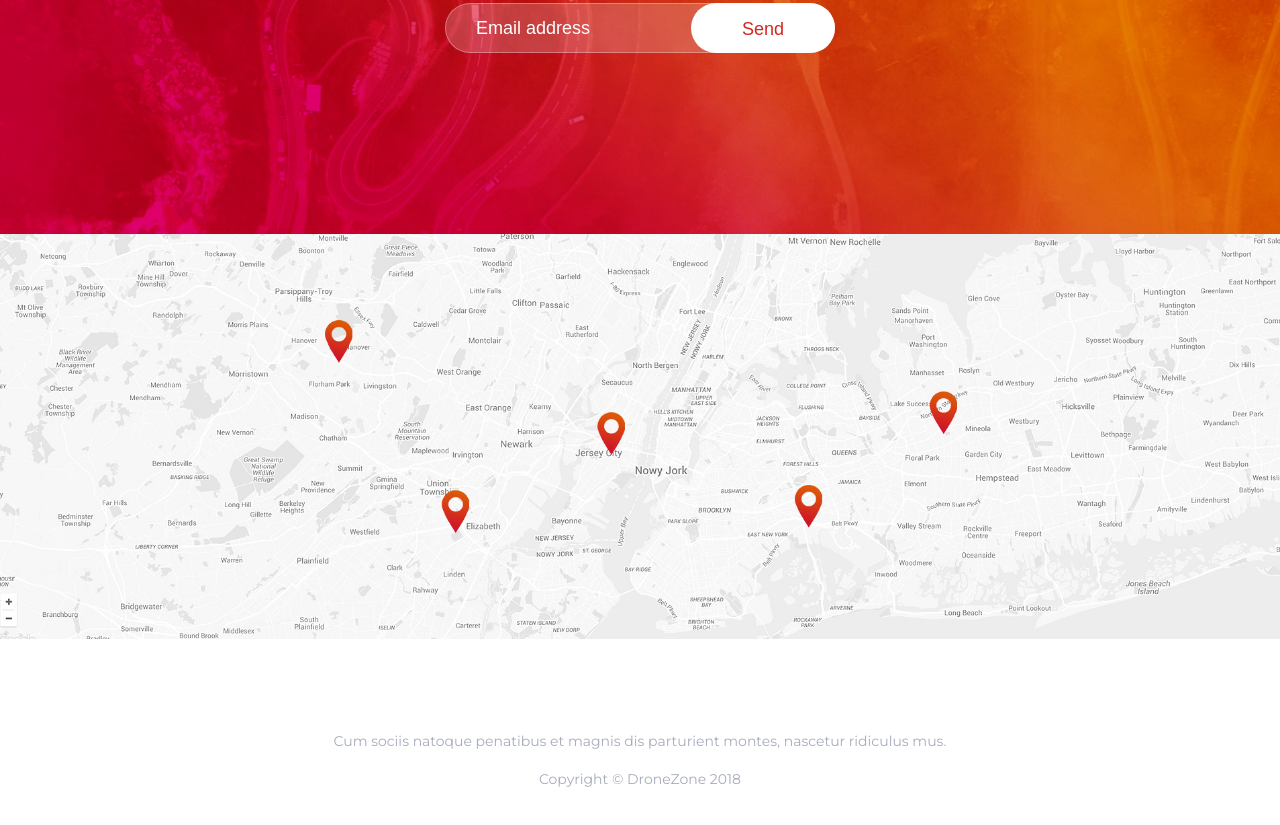
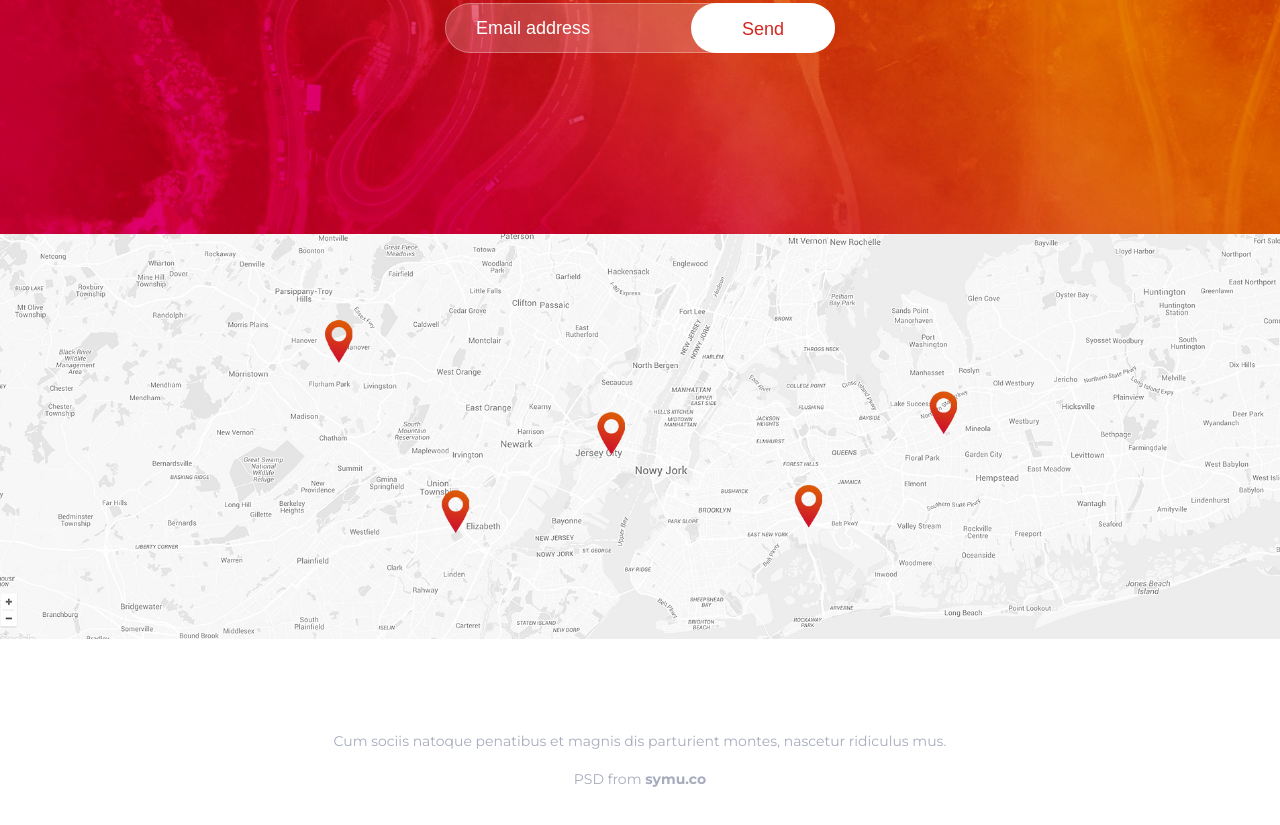
Before and after one commit to TerrylBrown/dronezone, a website: page index.html in a window 1280 px wide. Shown: the part 3789-4614 px from the top of the page. Drawn offline with Linux system fonts and the light colour scheme.

Commit message:
Added viewport meta tag

```diff
--- a/index.html
+++ b/index.html
@@ -2,6 +2,7 @@
 <html>
 <head>
 	<meta charset="UTF-8">
+	<meta name="viewport" content="width=device-width, initial-scale=1">
 	<title>DroneZone</title>
 	<link rel="stylesheet" href="css/app.css" />
 	<!-- <link rel="stylesheet" href="http://basehold.it/30"> -->
@@ -189,7 +190,7 @@
 	<footer class="primary-footer">
 		<div class="grid__wrapper">
 			<p>Cum sociis natoque penatibus et magnis dis parturient montes, nascetur ridiculus mus.</p>
-			<p>Copyright &copy; DroneZone 2018</p>
+			<p>PSD from <a href="https://symu.co/freebies/templates-4/drone-zone-website-template">symu.co</a></p>
 		</div>
 	</footer>
 
--- a/scss/layout/_footer.scss
+++ b/scss/layout/_footer.scss
@@ -7,3 +7,9 @@
 	color: #a7acbc;
 	font-size: em-calc(14px, 18px);
 }
+
+.primary-footer a {
+	color: #a7acbc;
+	text-decoration: none;
+	font-weight: bold;
+}
```
Also changed, not shown: css/app.css, 1 other file.
